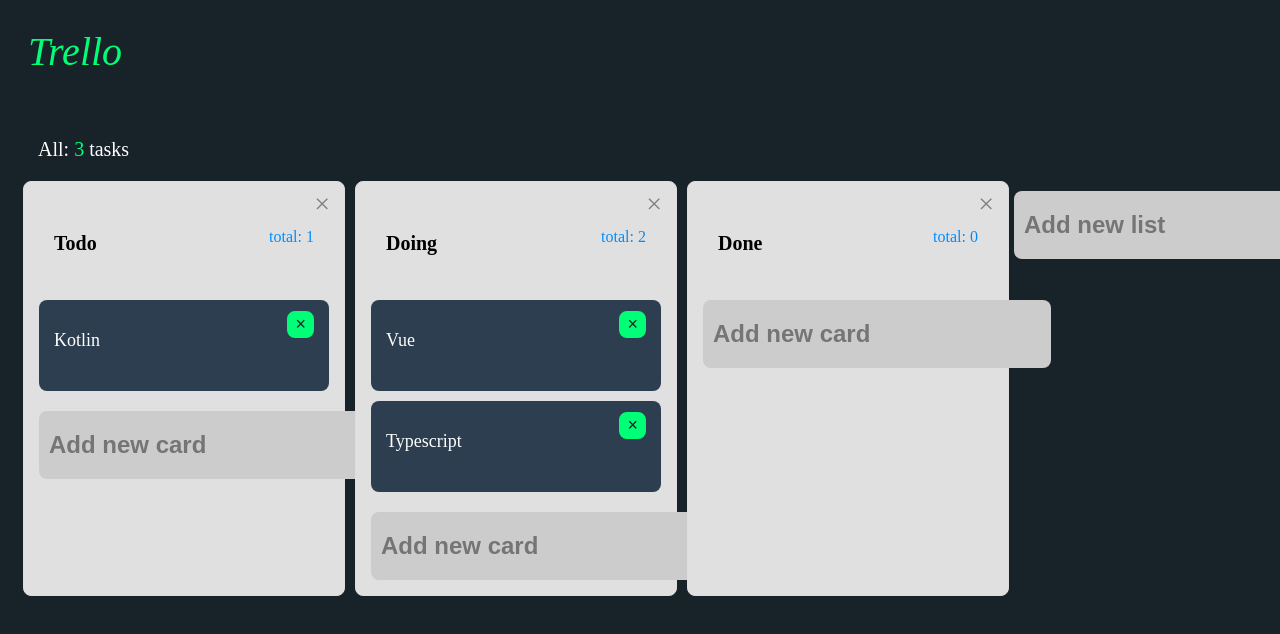
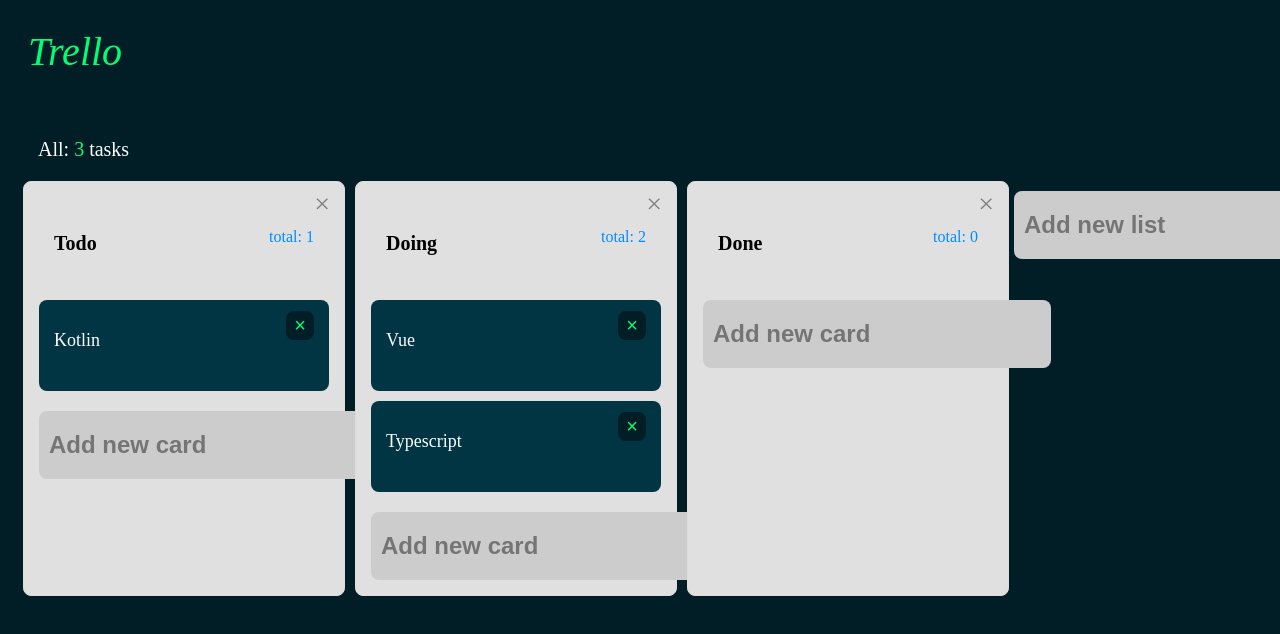
Before and after one commit to EisukeWatanabe/Original-Trello, a Vue app: page / in a window 1280 px wide. Shown: the top 634 px of the page. Built offline with nearby package versions, Linux system fonts and the light colour scheme.

Commit message:
change color

```diff
--- a/src/assets/scss/style.scss
+++ b/src/assets/scss/style.scss
@@ -1,5 +1,5 @@
 html {
-  background: #172229;
+  background: #011E26;
   color: #2c3e50;
   width: 100%;
   height: 100%;
@@ -79,7 +79,7 @@
   position: relative;
   display: flex;
   padding: 30px 15px 40px;
-  background-color: #2c3e50;
+  background-color: #013543;
   border-radius: 8px;
   width: 260px;
   cursor: pointer;
@@ -126,13 +126,13 @@
   position: absolute;
   top: 6px;
   right: 10px;
-  font-size: 18px;
+  font-size: 20px;
   cursor: pointer;
   border-radius: 8px;
-  border-color: #00FF77;
+  border-color: #011E26;
   border-style: solid;
-  background-color: #00FF77;
-  color: #172229;
+  background-color: #011E26;
+  color: #00FF77;
   margin: 5px;
 }
 
--- a/src/components/Board.vue
+++ b/src/components/Board.vue
@@ -53,7 +53,7 @@
 .Board {
 
   &__header {
-    background: #172229;
+    background: #011E26;
     height: 70px;
     color: #00FF77;
     font-style: italic;
```
Also changed, not shown: 7 other files (tests, documents, lock files or other folders).
